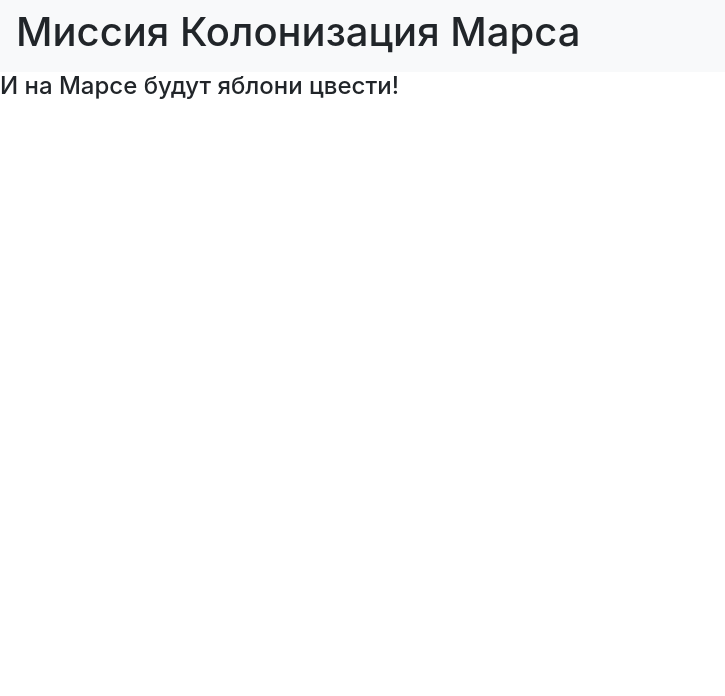
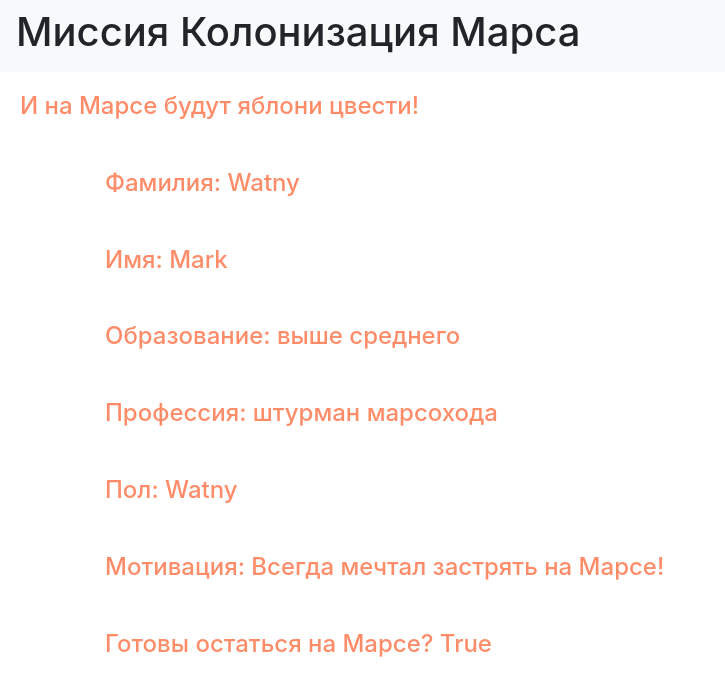
Before and after one commit to Artem037/mars_artem_T, a Flask app: page /answer in a window 1280 px wide. Shown: the top 696 px of the page, without its empty margins (0-725 px from the left). Run offline with Flask 2, Linux system fonts and the light colour scheme; some libraries are stand-ins or nearby versions.

Commit message:
задача "Готовимся к миссии"

```diff
--- a/main.py
+++ b/main.py
@@ -36,6 +36,19 @@
     return render_template('list_prof.html', list=list, profs=profs)
 
 
+@app.route('/answer')
+@app.route('/auto_answer')
+def auto_answer():
+    data = {'title': 'Анкета',
+            'surname': 'Watny',
+            'name': 'Mark',
+            'education': 'выше среднего',
+            'profession': 'штурман марсохода',
+            'sex': 'male',
+            'motivation': 'Всегда мечтал застрять на Марсе!',
+            'ready': 'True'}
+    return render_template('auto_answer.html', data=data)
+
 
 if __name__ == '__main__':
     app.run(port=8080, host='127.0.0.1')
--- /dev/null
+++ b/static/css/style.css
@@ -0,0 +1,4 @@
+h4 {
+    color: #ff8c69;
+    padding: 20px;
+}
--- /dev/null
+++ b/templates/auto_answer.html
@@ -0,0 +1,15 @@
+{% extends "base.html" %}
+
+{% block title %}
+    <title>{{data['title']}}</title>
+{% endblock %}
+
+{% block content %}
+    <h4>Фамилия: {{data['surname']}}</h4>
+    <h4>Имя: {{data['name']}}</h4>
+    <h4>Образование: {{data['education']}}</h4>
+    <h4>Профессия: {{data['profession']}}</h4>
+    <h4>Пол: {{data['surname']}}</h4>
+    <h4>Мотивация: {{data['motivation']}}</h4>
+    <h4>Готовы остаться на Марсе? {{data['ready']}}</h4>
+{% endblock %}
--- a/templates/base.html
+++ b/templates/base.html
@@ -7,7 +7,8 @@
           href="https://stackpath.bootstrapcdn.com/bootstrap/4.4.1/css/bootstrap.min.css"
           integrity="sha384-Vkoo8x4CGsO3+Hhxv8T/Q5PaXtkKtu6ug5TOeNV6gBiFeWPGFN9MuhOf23Q9Ifjh"
           crossorigin="anonymous">
-    <title>{{title}}</title>
+    <link rel="stylesheet" href="static/css/style.css">
+    {% block title %}{% endblock %}
 </head>
 <body>
 <header>
--- a/templates/index.html
+++ b/templates/index.html
@@ -1,3 +1,8 @@
 {% extends "base.html" %}
+
+{% block title %}
+    <title>{{title}}</title>
+{% endblock %}
+
 {% block content %}
 {% endblock %}
```
